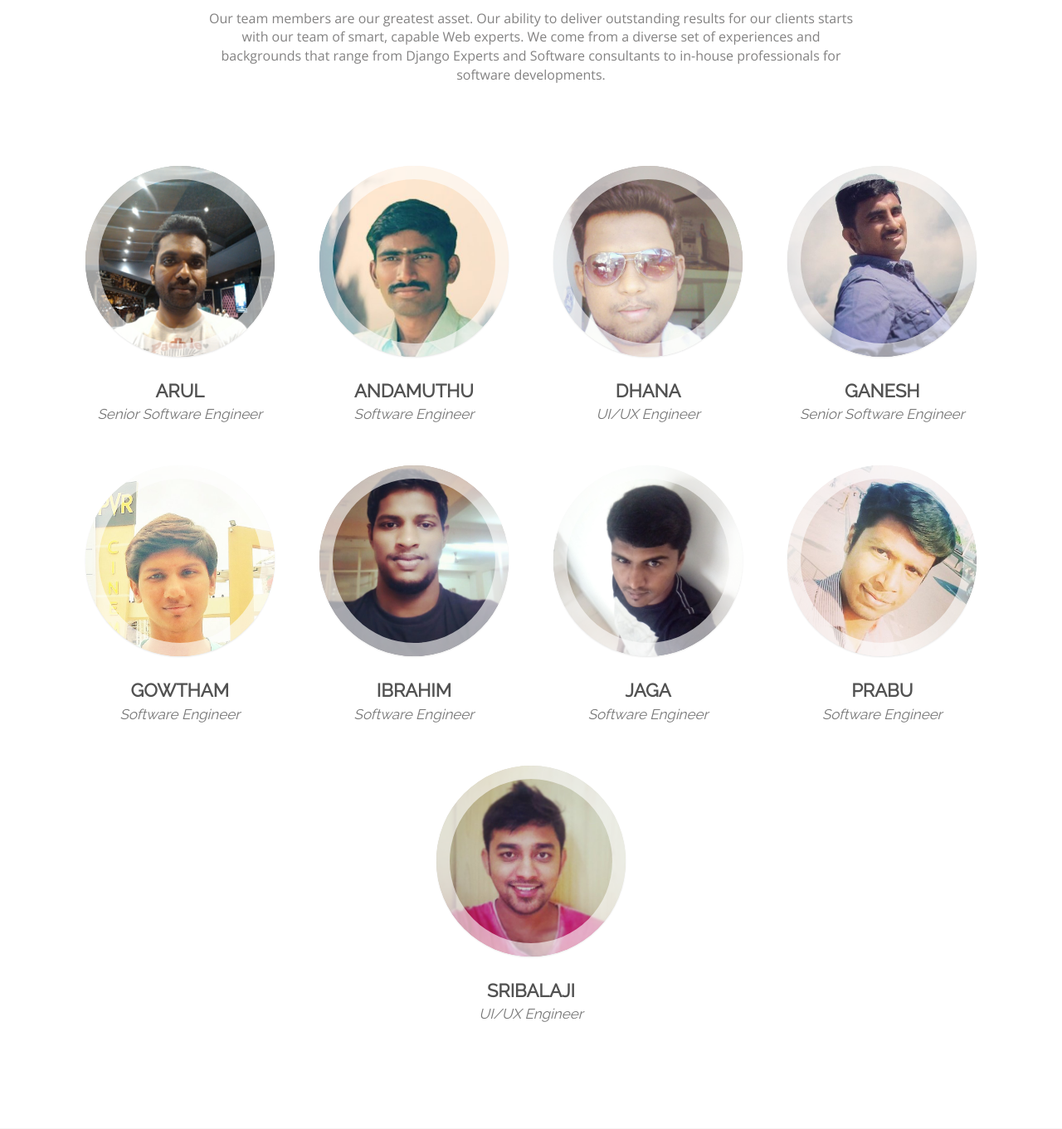
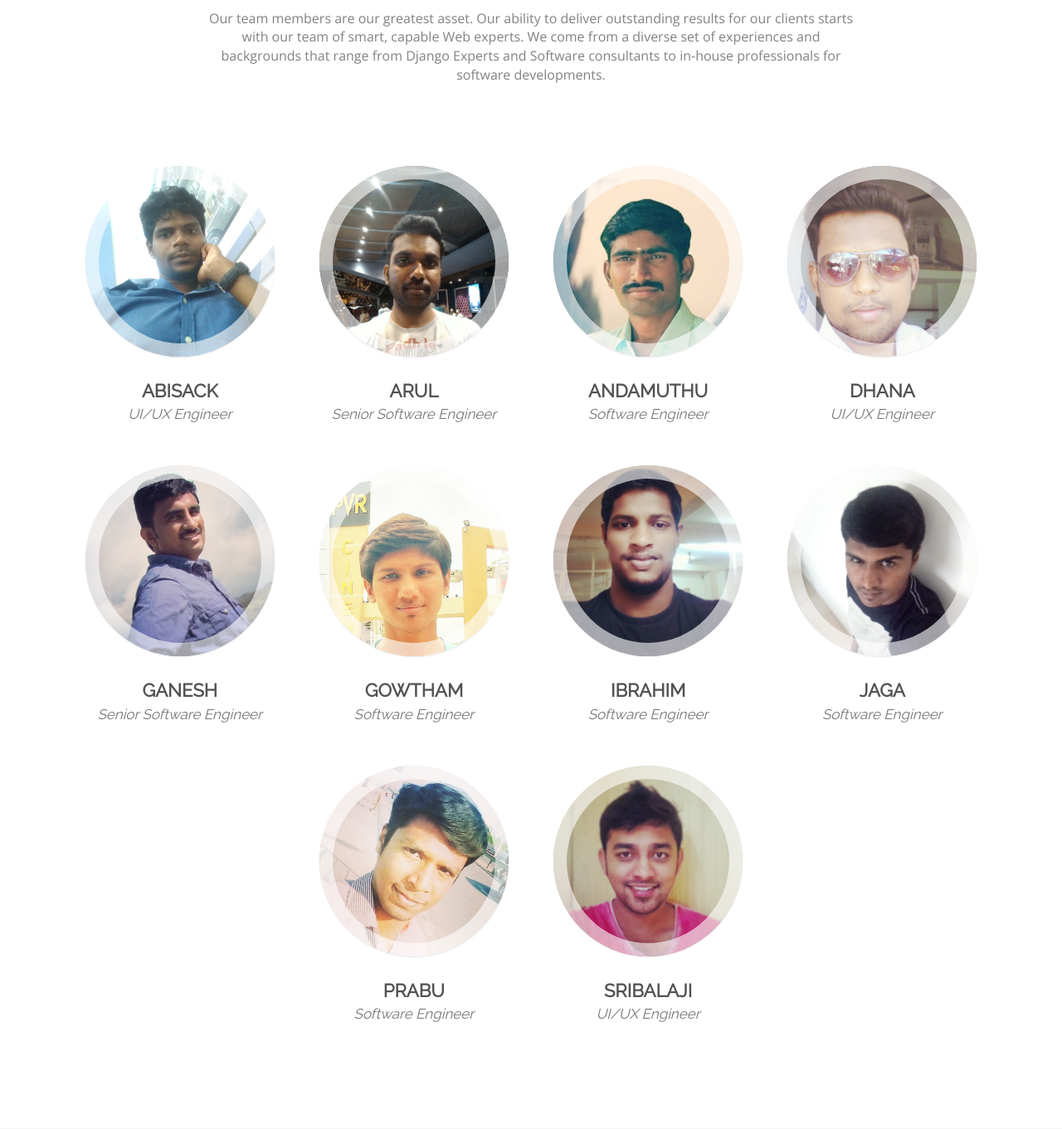
Before and after one commit to consultIntrick/website, a Django app: template templates/index.html in a window 1280 px wide. Shown: the part 2026-3387 px from the top of the page at 83% size. Run offline with Django 3.2, Linux system fonts and the light colour scheme; the template is opened without the code that fills it, so the values that code supplies are empty; some libraries are stand-ins or nearby versions.

Commit message:
Added Abisack to Team

```diff
--- a/templates/index.html
+++ b/templates/index.html
@@ -22,6 +22,11 @@
       <script src="{% static 'assets/js/respond.min.js' %}"></script>
     <![endif]-->
     <style type="text/css">
+        .team-img-0 {
+            background-image: url({% static 'assets/images/intrick_abi.jpg' %});
+            background-size: cover;
+        }
+
         .team-img-1 {
             background-image: url({% static 'assets/images/intrick_arul.jpg' %});
             background-size: cover;
@@ -233,6 +238,14 @@
                     </div>
                     <div class="team-content">
                         <ul class="team-grid">
+                            <li>
+                                <div class="team-item team-img-0 wow fadeInUp">
+                                </div>
+                                <div class="team-address">
+                                    <p>Abisack</p>
+                                    <span>UI/UX Engineer</span>
+                                </div>
+                            </li>
                             <li>
                                 <div class="team-item team-img-1 wow fadeInUp">
                                     <!-- <div class="team-info">
```
Also changed, not shown: static/assets/images/intrick_abi.jpg (added).
